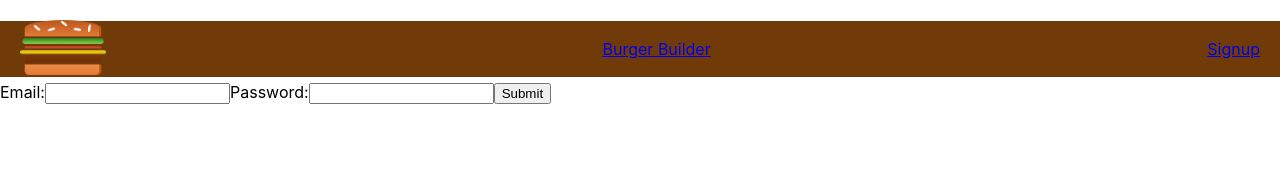
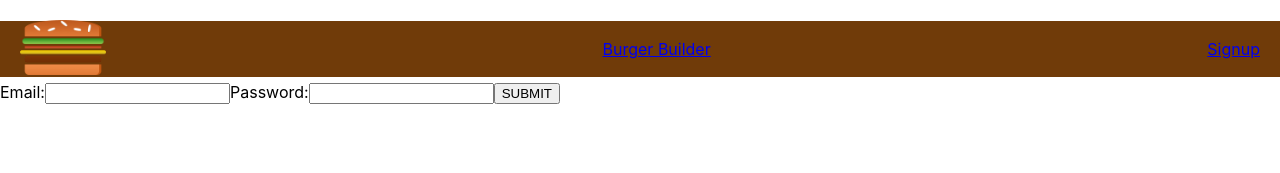
Before and after one commit to mehralqam/BurgerApp, a React (Create React App) app: page /signup in a window 1280 px wide. Shown: the top 173 px of the page. Built offline with nearby package versions, Linux system fonts and the light colour scheme.

Commit message:
refactored code again

```diff
--- a/src/App.js
+++ b/src/App.js
@@ -5,27 +5,20 @@ import Signup from "./pages/Signup";
 import Burger from "./components/Burger";
 import './App.css';
 import { BrowserRouter, Routes, Route } from "react-router-dom";
-export const User = createContext()
+export const UserContext = createContext(0);
 function App() {
-  var auth= false
-  const [user, setUser] = useState([
-    {
-    email: "text@test.com",
-    password: "text123*"
-    }
-  ]);
-
+  const [isLogin , setisLogin] = useState(false)
   return (
     <BrowserRouter>
         <Nav/>
-        <User.Provider value={user}>
+        <UserContext.Provider value={{setisLogin,isLogin}}>
       <Routes>
 
         <Route path="/signup" element={<Signup/>}/>
         <Route path="/" element={<Burger/>}/>
 
       </Routes>
-      </User.Provider>
+      </UserContext.Provider>
     </BrowserRouter>
   );
 }
--- a/src/pages/Signup.js
+++ b/src/pages/Signup.js
@@ -1,29 +1,26 @@
 import React from 'react';
-import { User } from '../App';
-import { useState} from "react";
+import { UserContext } from '../App';
+import { useContext ,useState} from "react";
 import Burger from '../components/Burger';
 const Signup = () => {
   // logic we need to implement is to set context is user logged in or not and access it in \
   //child components to render different pages
+  const email= "text@test.com";
+  const password= "text123*";
   const [user, setUser] = useState([
     {
-    email: "text@test.com",
-    password: "text123*"
+    email: "",
+    password: ""
     }
   ]);
-
-  const [isLogin , setisLogin] = useState(false)
-
-  function onSubmit(fname) {
-
-    console.log(fname)
-    console.log(user)
-    if(user.email === fname[0].email && user.password === fname[0].password){
+  const {isLogin,setisLogin} = useContext(UserContext);
+  function onSubmit() {
+    if(user.email === email && user.password === password){
       setisLogin(true)
     }
     else
     {
-      console.log("false");
+      setisLogin("false");
     }
   }
 
@@ -44,17 +41,8 @@ const Signup = () => {
         setUser({...user, password: event.target.value})
       }}
     />
-    {console.log(user)}
-    <User.Consumer>
-    {
-
-    (fname)=>{
-      return <button onClick={() => onSubmit(fname)}>Submit</button>
-    }
-    }
-    </User.Consumer></>}
-
-
+      <button onClick={onSubmit}> SUBMIT </button>
+   </>}
     </>
   )
 }
```
